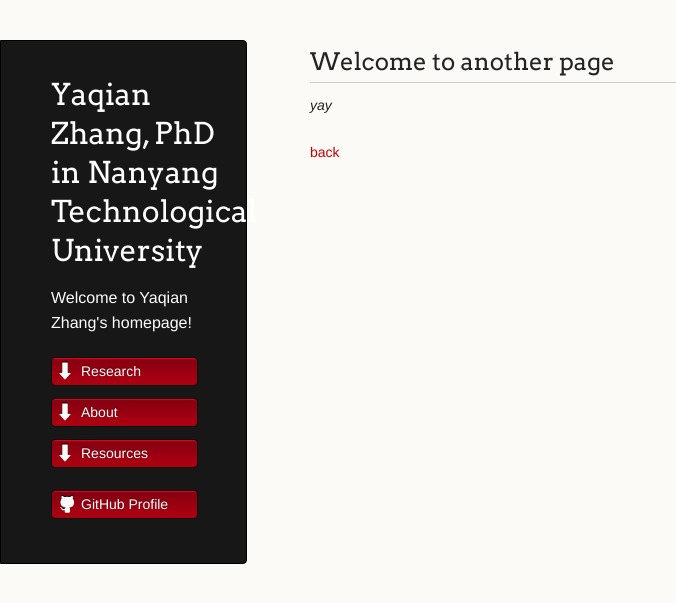
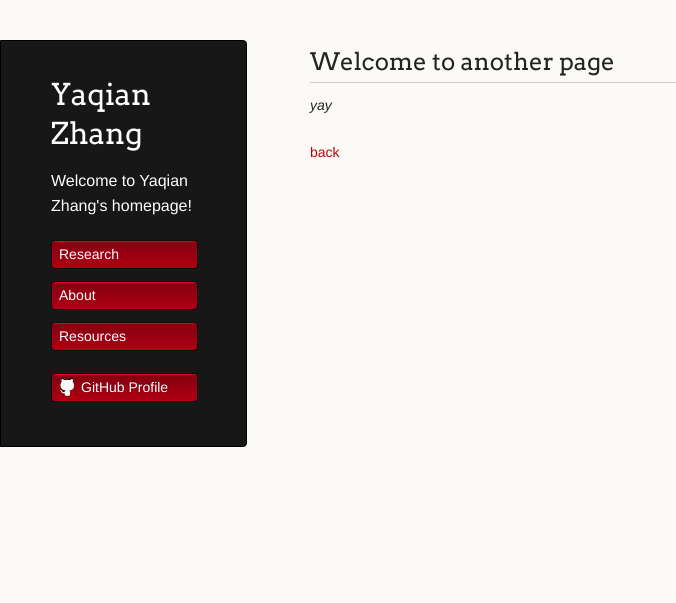
Before and after one commit to YaqianZhang/yaqianzhang.github.io, a Jekyll site: the page built from another-page.md, in a window 1280 px wide. Shown: the top 603 px of the page, without its empty margins (0-676 px from the left). Built offline with Jekyll 4.4.1, drawn with Linux system fonts in a browser that asks for light colours; our own code applies the rules of GitHub Pages for plain Markdown files.

Commit message:
Add files via upload

```diff
--- a/_config.yml
+++ b/_config.yml
@@ -1,4 +1,4 @@
-title: Yaqian Zhang, PhD in Nanyang Technological University
+title: Yaqian Zhang
 description: Welcome to Yaqian Zhang's homepage!
 show_downloads: true
 google_analytics:
--- a/_layouts/default.html
+++ b/_layouts/default.html
@@ -20,10 +20,10 @@
 
         <ul>
           {% if site.show_downloads %}
-            <li class="download"><a class="buttons" href="/research">Research</a></li>
-            <li class="download"><a class="buttons" href="/about">About</a></li>
+            <li ><a href="/research">Research</a></li>
+            <li ><a  href="/about">About</a></li>
           {% endif %}
-          <li><a class="buttons" href="{{ site.github.repository_url }}">Resources</a></li>
+          <li><a  href="{{ site.github.repository_url }}">Resources</a></li>
         </ul>
 
         {% if site.github.is_project_page %}
```
